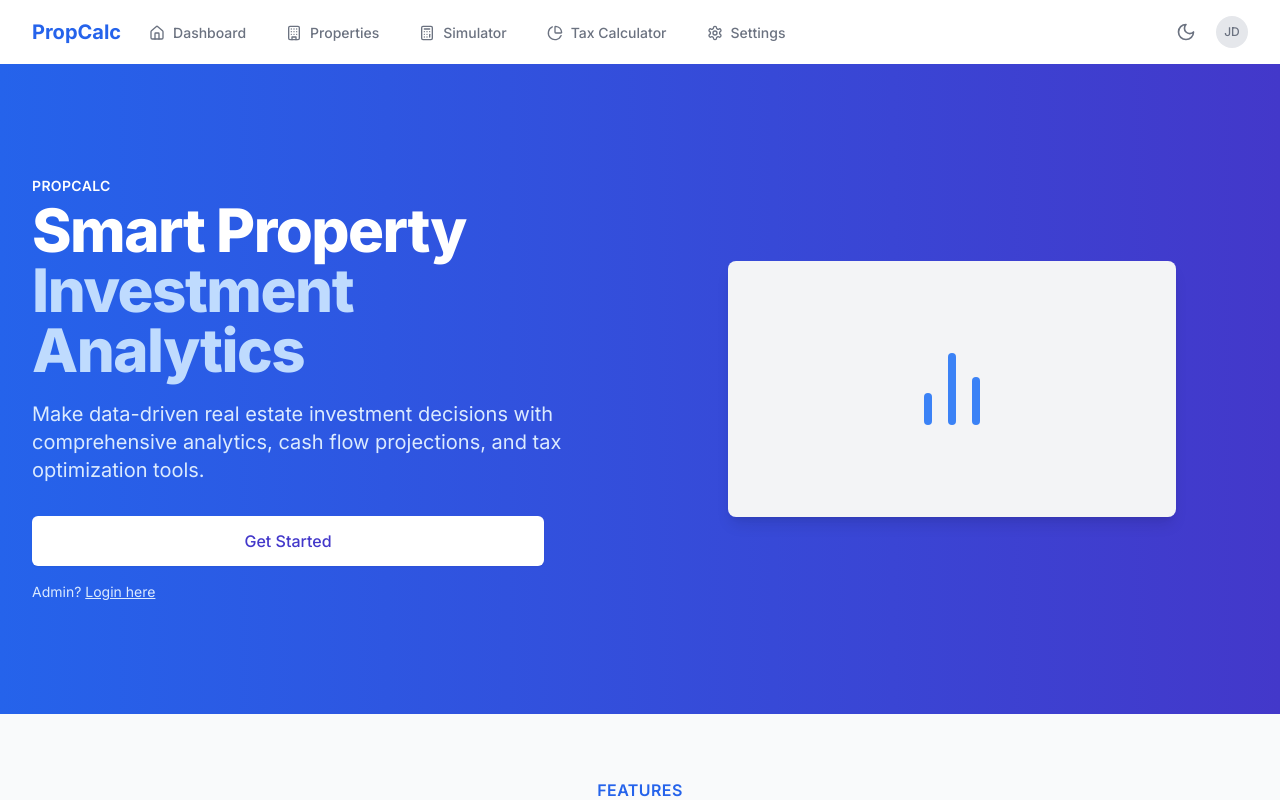
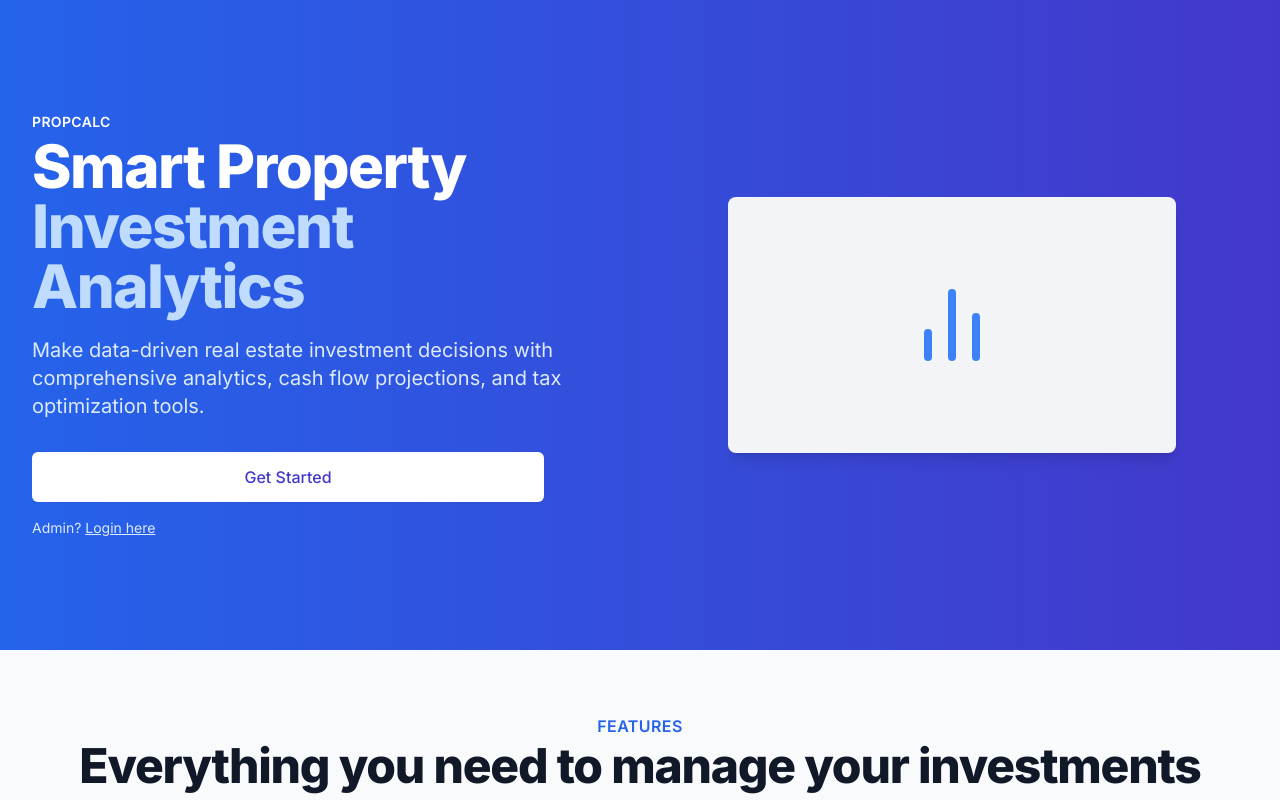
Before and after one commit to ompatil21/propcalc, a Next.js app in the folder frontend/: page / in a window 1280 px wide. Shown: the top 800 px of the page. Built offline with nearby package versions, Linux system fonts and the light colour scheme.

Commit message:
removed navigation bar from landing pages

```diff
--- a/frontend/src/app/RootLayoutClient.tsx
+++ b/frontend/src/app/RootLayoutClient.tsx
@@ -10,12 +10,12 @@ const inter = Inter({ subsets: ["latin"] });
 
 export default function RootLayoutClient({ children }: { children: React.ReactNode }) {
   const pathname = usePathname();
-  const isAdminPage = pathname?.startsWith("/admin");
+  const hideNavbar = pathname === "/" || pathname?.startsWith("/admin");
 
   return (
     <ThemeProvider attribute="class" defaultTheme="system" enableSystem disableTransitionOnChange>
       <div className={`${inter.className} min-h-screen bg-gray-100 dark:bg-gray-950`}>
-        {!isAdminPage && <Navbar />}
+        {!hideNavbar && <Navbar />}
         <main>{children}</main>
         <Toaster />
       </div>
```
